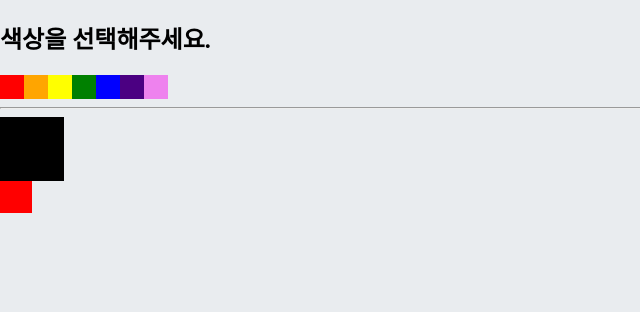
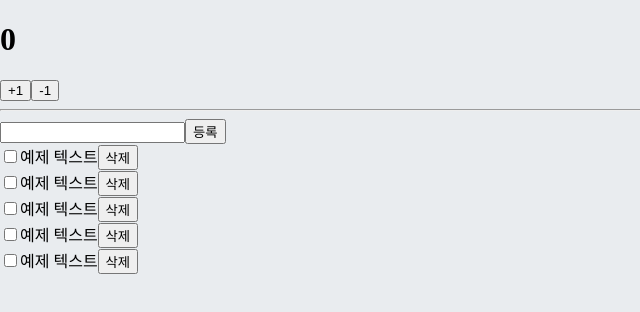
Before and after one commit to Wony-Lee/react_study, a React (Create React App) app: page / in a window 1280 px wide. Shown: the top 312 px of the page, without its empty margins (0-640 px from the left). Built offline with nearby package versions, Linux system fonts and the light colour scheme.

Commit message:
Redux UI Create

```diff
--- a/src/App.js
+++ b/src/App.js
@@ -1,15 +1,13 @@
 import React from "react";
-import ColorBox from "./componentns/ColorBox";
-import SelectColors from "./componentns/SelectColors";
-import { ColorProvider } from "./contexts/Context";
+import Counter from "./components/Counter";
+import Todos from "./components/Todos";
 const App = () => {
     return (
-        <ColorProvider>
-            <div>
-                <SelectColors />
-                <ColorBox />
-            </div>
-        </ColorProvider>
+        <div>
+            <Counter number={0} />
+            <hr />
+            <Todos />
+        </div>
     );
 };
 
--- a/src/componentns/ColorBox.js
+++ /dev/null
@@ -1,28 +0,0 @@
-import React, { useContext } from "react";
-import ColorContext from "../contexts/Context";
-
-const ColorBox = () => {
-    const { state } = useContext(ColorContext);
-    return (
-        <>
-            <div>
-                <div
-                    style={{
-                        width: "64px",
-                        height: "64px",
-                        background: state.color,
-                    }}
-                />
-                <div
-                    style={{
-                        width: "32px",
-                        height: "32px",
-                        background: state.subcolor,
-                    }}
-                />
-            </div>
-        </>
-    );
-};
-
-export default ColorBox;
--- a/src/componentns/SelectColors.js
+++ /dev/null
@@ -1,37 +0,0 @@
-import React from "react";
-import { ColorConsumer } from "../contexts/Context";
-
-const colors = ["red", "orange", "yellow", "green", "blue", "indigo", "violet"];
-
-const SelectColors = () => {
-    return (
-        <>
-            <h2>색상을 선택해주세요.</h2>
-            <ColorConsumer>
-                {({ actions }) => (
-                    <div style={{ display: "flex" }}>
-                        {colors.map((color) => (
-                            <div
-                                key={color}
-                                style={{
-                                    background: color,
-                                    width: "24px",
-                                    height: "24px",
-                                    cursor: "pointer",
-                                }}
-                                onClick={() => actions.setColor(color)}
-                                onContextMenu={(e) => {
-                                    e.preventDefault();
-                                    actions.setSubColor(color);
-                                }}
-                            />
-                        ))}
-                    </div>
-                )}
-            </ColorConsumer>
-            <hr />
-        </>
-    );
-};
-
-export default SelectColors;
--- /dev/null
+++ b/src/components/Counter.js
@@ -0,0 +1,15 @@
+import React from "react";
+
+const Counter = ({ number, onIncrease, onDecrease }) => {
+    return (
+        <div>
+            <h1>{number}</h1>
+            <div>
+                <button onClick={onIncrease}>+1</button>
+                <button onClick={onDecrease}>-1</button>
+            </div>
+        </div>
+    );
+};
+
+export default Counter;
--- /dev/null
+++ b/src/components/Todos.js
@@ -0,0 +1,41 @@
+import React from "react";
+
+const TodoItem = ({ todo, onToggle, onRemove }) => {
+    return (
+        <div>
+            <input type="checkbox" />
+            <span>예제 텍스트</span>
+            <button>삭제</button>
+        </div>
+    );
+};
+
+const Todos = ({
+    input,
+    todos,
+    onChangeInput,
+    onInsert,
+    onToggle,
+    onRemove,
+}) => {
+    const onSubmit = (e) => {
+        e.preventDefault();
+    };
+    return (
+        <div>
+            <form onSubmit={onSubmit}>
+                <input />
+                <button type="submit">등록</button>
+            </form>
+            <div>
+                <TodoItem />
+                <TodoItem />
+                <TodoItem />
+                <TodoItem />
+                <TodoItem />
+            </div>
+        </div>
+    );
+};
+
+export default Todos;
--- a/src/contexts/Context.js
+++ /dev/null
@@ -1,30 +0,0 @@
-import { createContext, useState } from "react";
-
-const ColorContext = createContext({
-    state: { color: "black", subcolor: "red" },
-    actions: {
-        setColor: () => {},
-        setSubColor: () => {},
-    },
-});
-
-const ColorProvider = ({ children }) => {
-    const [color, setColor] = useState("black");
-    const [subcolor, setSubcolor] = useState("red");
-
-    const value = {
-        state: { color, subcolor },
-        actions: { setColor, setSubcolor },
-    };
-    return (
-        <ColorContext.Provider value={value}>{children}</ColorContext.Provider>
-    );
-};
-
-// const ColorConsumer = ColorContext.Consumer 와 같은 의미
-const { Consumer: ColorConsumer } = ColorContext;
-
-// ColorProvider와 ColorConsumer 내보내기
-export { ColorProvider, ColorConsumer };
-
-export default ColorContext;
```
Also changed, not shown: src/componentns/Text.js (deleted, +0 -11 lines).
